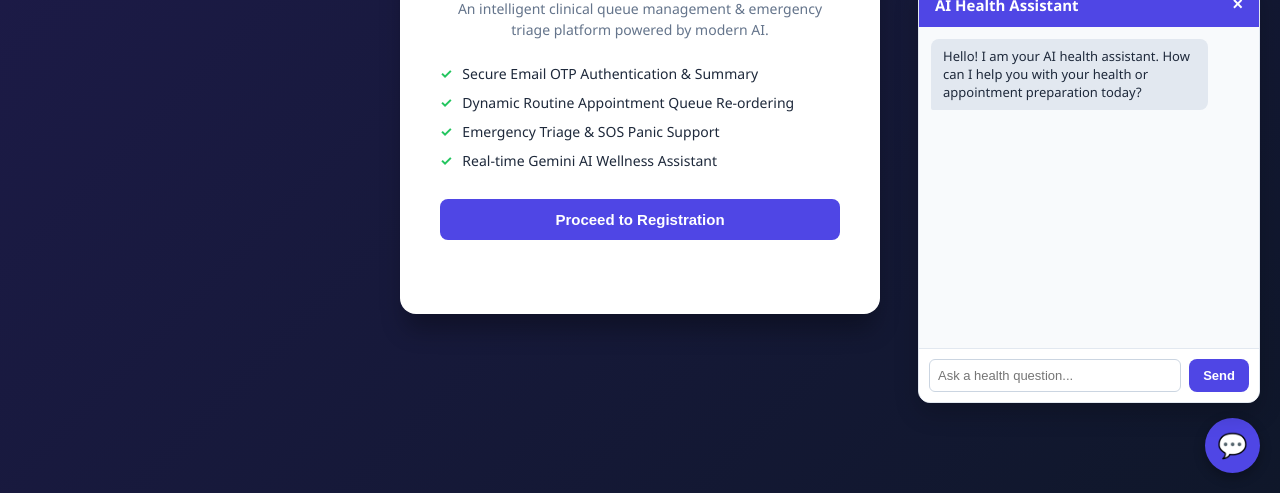
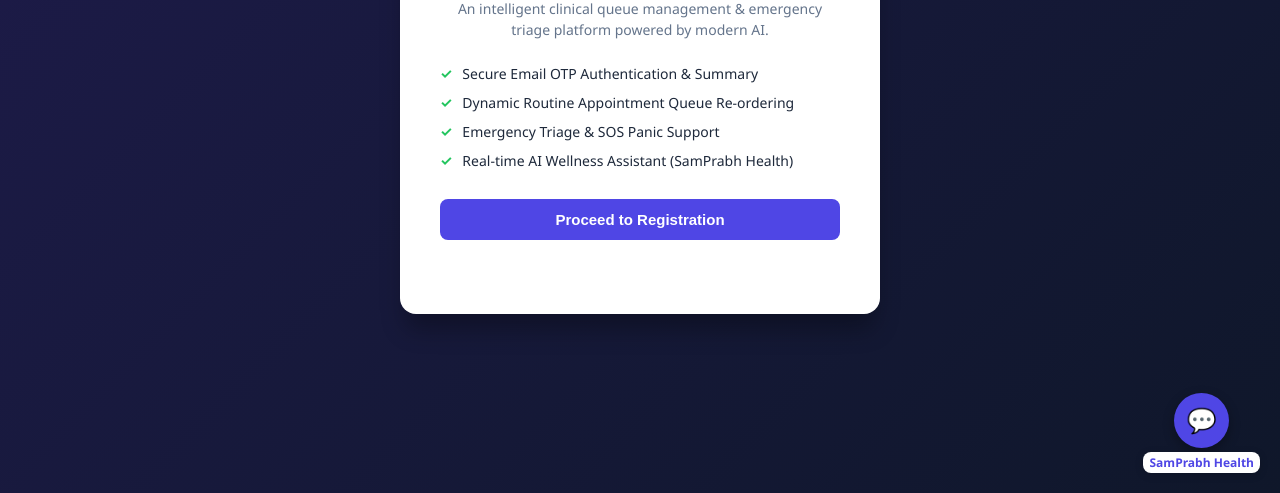
Before and after one commit to samarthtk2005/ai-health-appointment-prioritizer, a website: page public/index.html in a window 1280 px wide. Shown: the part 307-800 px from the top of the page. Drawn offline with Linux system fonts and the light colour scheme.

Commit message:
chatbit modified

```diff
--- a/public/index.html
+++ b/public/index.html
@@ -223,9 +223,26 @@
             transform: scale(1.05);
         }
 
+        .chat-launcher {
+            display: flex;
+            flex-direction: column;
+            align-items: center;
+            gap: 4px;
+        }
+
+        .chat-launcher-label {
+            color: var(--primary);
+            background: white;
+            border-radius: 8px;
+            padding: 2px 6px;
+            font-size: 12px;
+            font-weight: 600;
+            box-shadow: 0 2px 8px rgba(0,0,0,0.15);
+        }
+
         .chat-box {
             position: absolute;
-            bottom: 70px;
+            bottom: 86px;
             right: 0;
             width: 340px;
             height: 420px;
@@ -236,6 +253,10 @@
             flex-direction: column;
             overflow: hidden;
             border: 1px solid #e2e8f0;
+        }
+
+        .chat-box.hidden {
+            display: none;
         }
 
         .chat-header {
@@ -329,7 +350,7 @@
             <li>Secure Email OTP Authentication & Summary</li>
             <li>Dynamic Routine Appointment Queue Re-ordering</li>
             <li>Emergency Triage & SOS Panic Support</li>
-            <li>Real-time Gemini AI Wellness Assistant</li>
+            <li>Real-time AI Wellness Assistant (SamPrabh Health)</li>
         </ul>
 
         <button onclick="showRegistration()">Proceed to Registration</button>
@@ -410,16 +431,19 @@
     <div id="message"></div>
 </div>
 
-<!-- Gemini AI Floating Chat Widget -->
+<!-- SamPrabh Health Floating Assistant Widget -->
 <div class="chat-widget">
-    <button class="chat-toggle-btn" onclick="toggleChat()">💬</button>
+    <div class="chat-launcher">
+        <button id="chatToggleBtn" class="chat-toggle-btn" type="button" onclick="toggleChat()" aria-controls="chatBox" aria-expanded="false" aria-label="Open SamPrabh Health chat">💬</button>
+        <span class="chat-launcher-label">SamPrabh Health</span>
+    </div>
     <div id="chatBox" class="chat-box hidden">
         <div class="chat-header">
-            <span>AI Health Assistant</span>
-            <button class="close-chat" onclick="toggleChat()">&times;</button>
+            <span>SamPrabh Health</span>
+            <button class="close-chat" type="button" onclick="toggleChat()" aria-label="Close chat">&times;</button>
         </div>
         <div id="chatMessages" class="chat-messages">
-            <div class="msg bot">Hello! I am your AI health assistant. How can I help you with your health or appointment preparation today?</div>
+            <div class="msg bot">Hello! I am SamPrabh Health. How can I help with your health or appointment preparation today?</div>
         </div>
         <div class="chat-input-area">
             <input type="text" id="chatInput" placeholder="Ask a health question..." onkeypress="handleChatKey(event)">
@@ -474,6 +498,10 @@
     function toggleChat() {
         const chatBox = document.getElementById('chatBox');
         chatBox.classList.toggle('hidden');
+        const isOpen = !chatBox.classList.contains('hidden');
+        const toggleButton = document.getElementById('chatToggleBtn');
+        toggleButton.setAttribute('aria-expanded', String(isOpen));
+        toggleButton.setAttribute('aria-label', isOpen ? 'Close SamPrabh Health chat' : 'Open SamPrabh Health chat');
     }
 
     async function sendChatMessage() {
```
Also changed, not shown: server.js (+7 -3 lines).
